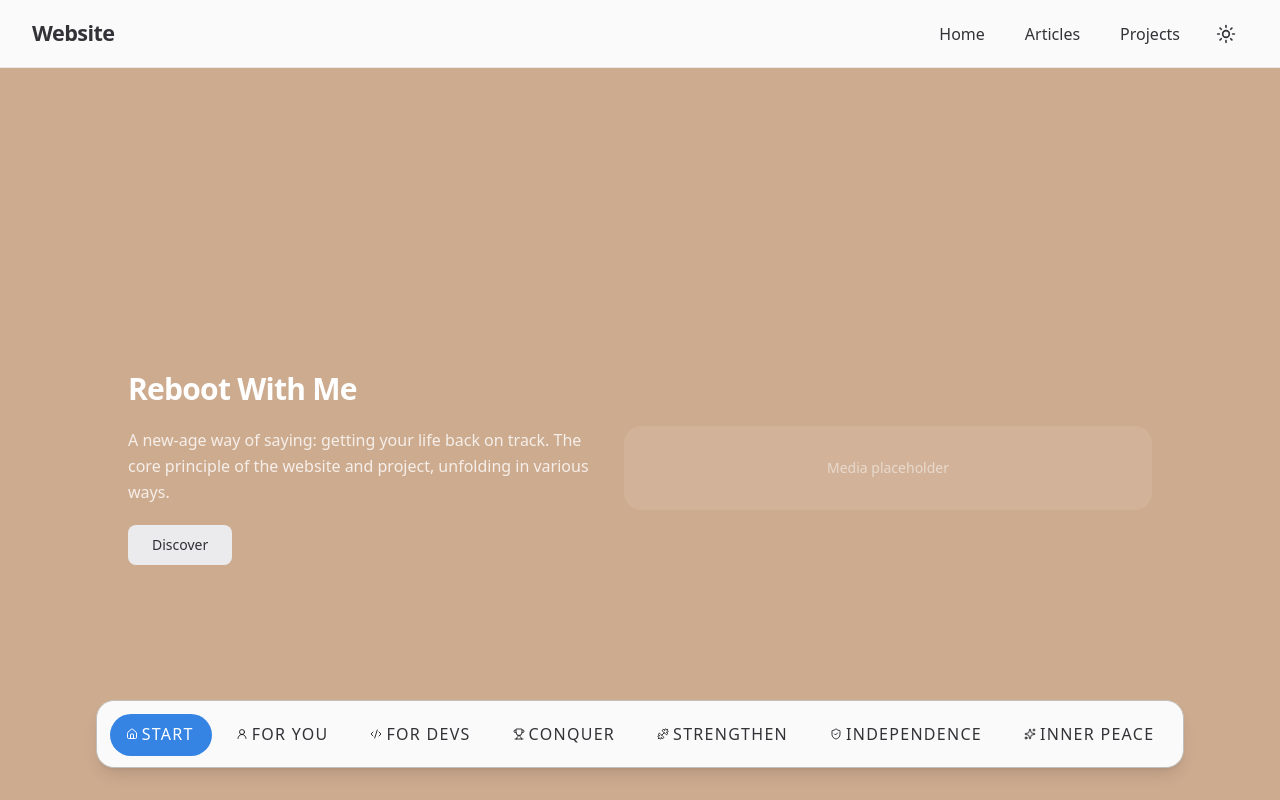
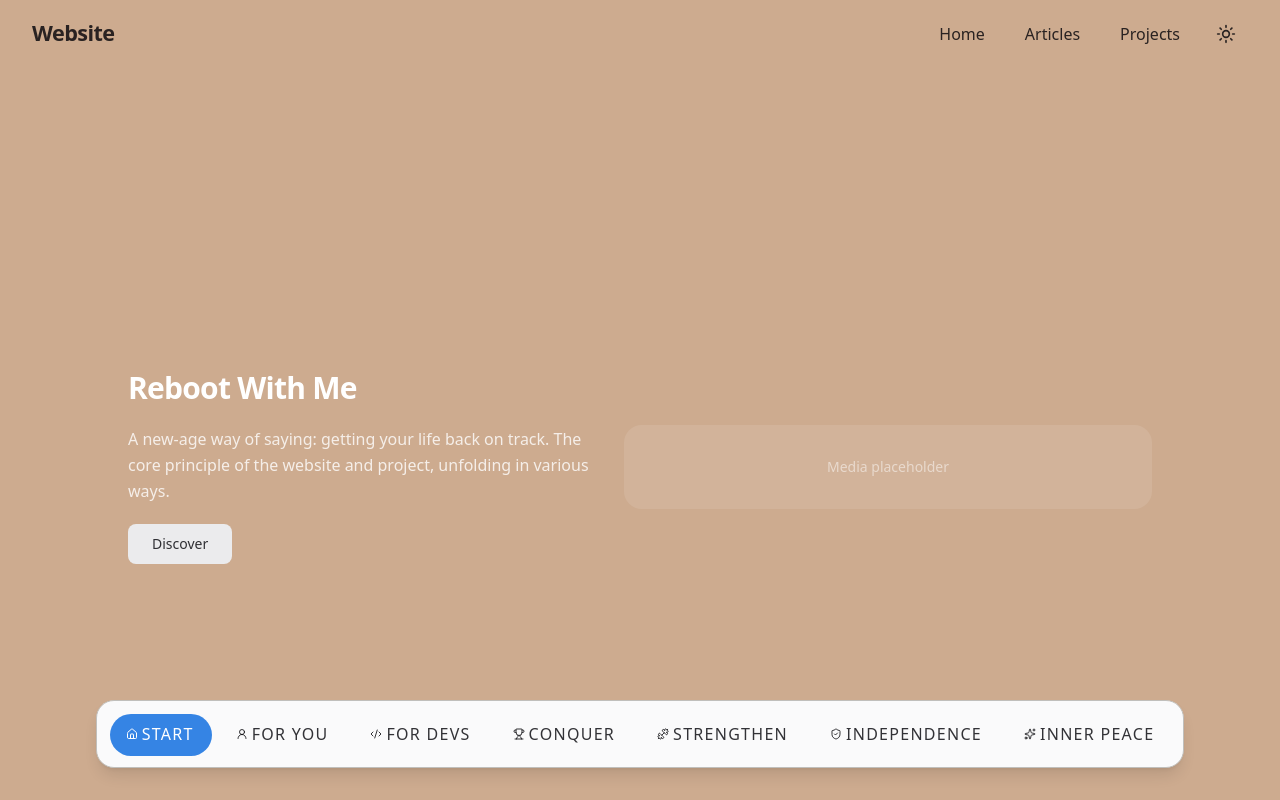
Before and after one commit to Tim-van-Oudheusden/website, a React (Vite) app in the folder front-end/: page / in a window 1280 px wide. Shown: the top 800 px of the page. Built offline with nearby package versions, Linux system fonts and the light colour scheme.

Commit message:
feat(topbar): blend navbar into brown homepage surface

```diff
--- a/front-end/src/shared/components/TopBar.tsx
+++ b/front-end/src/shared/components/TopBar.tsx
@@ -2,7 +2,6 @@ import * as React from "react";
 import { useEffect, useState } from "react";
 import { Link } from "react-router";
 import { MenuIcon } from "lucide-react";
-import { cn } from "@/shared/lib/utils";
 import { Button } from "@/shared/components/ui/button";
 import {
   Sheet,
@@ -38,10 +37,7 @@ export function TopBar(): React.JSX.Element {
 
   return (
     <header
-      className={cn(
-        "bg-background sticky top-0 z-40 w-full border-b transition-shadow",
-        scrolled ? "shadow-md" : "",
-      )}
+      className="bg-[var(--adw-page-brown-bg)] sticky top-0 z-40 w-full"
       data-scrolled={String(scrolled)}
     >
       <div className="mx-auto flex h-[4.2rem] max-w-screen-xl items-center justify-between px-4 sm:px-6 lg:px-8">
```
Also changed, not shown: 1 other file (tests, documents, lock files or other folders).
